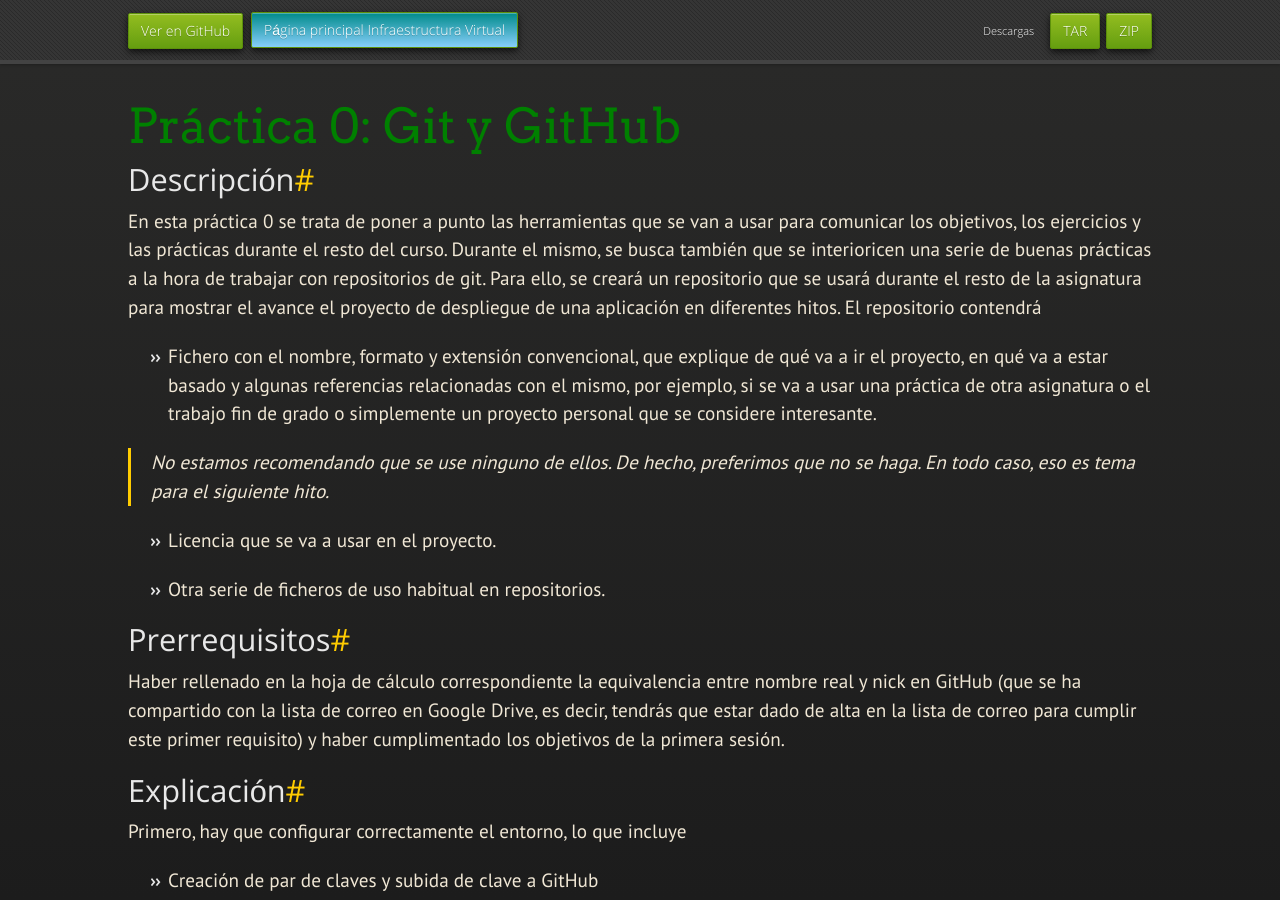
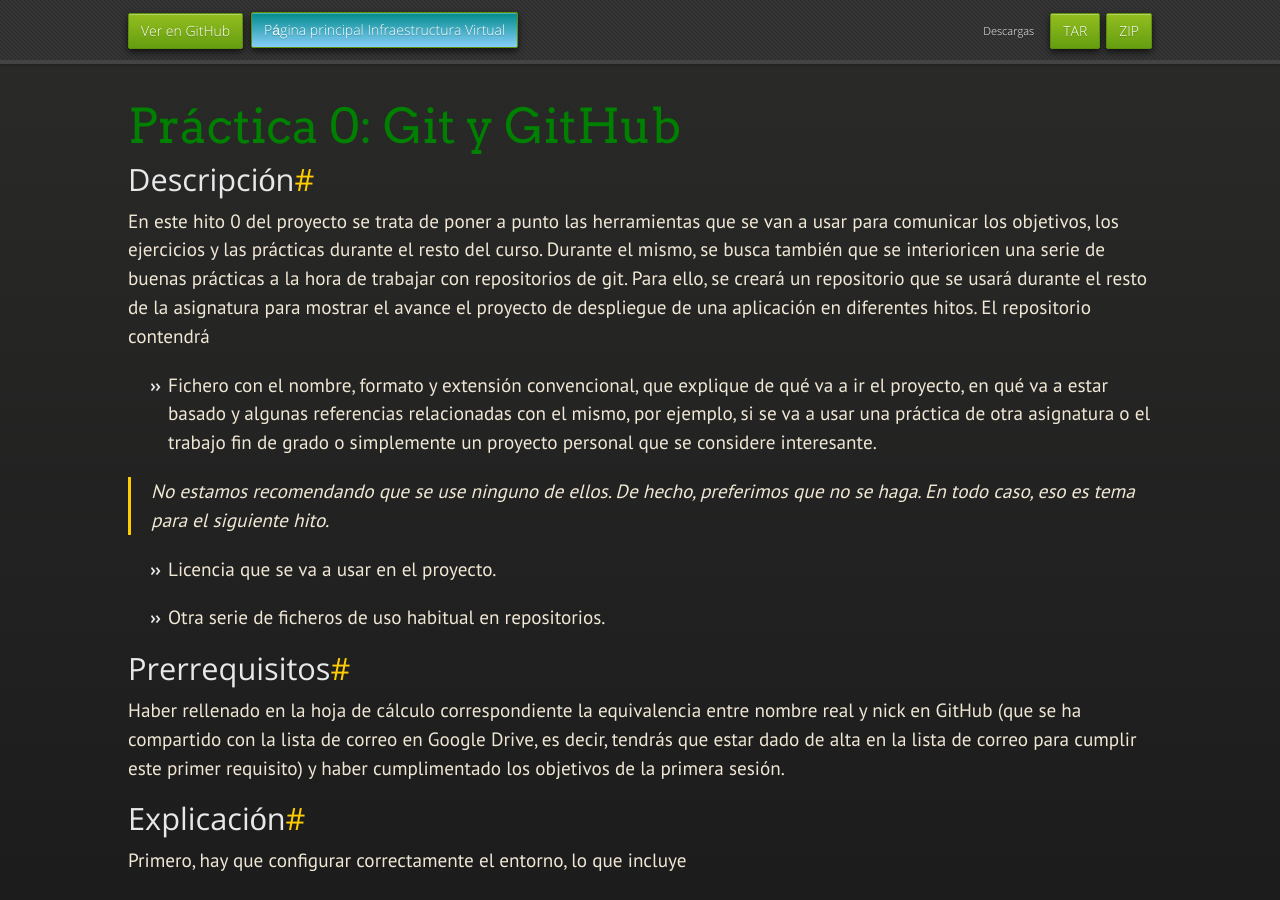
Before and after one commit to JJ/IV, a Jekyll site: the page built from documentos/proyecto/0.Repositorio.md, in a window 1280 px wide and 900 px high. Built offline with Jekyll 4.4.1, drawn with Linux system fonts in a browser that asks for light colours; nearby versions of some CDN libraries; some web fonts are replaced.

Commit message:
Sync documentos/proyecto/0.Repositorio.md de master a gh-pages

```diff
--- a/documentos/proyecto/0.Repositorio.md
+++ b/documentos/proyecto/0.Repositorio.md
@@ -9,7 +9,7 @@
 Descripción
 -----------------
 
-En esta práctica 0 se trata de poner a punto las herramientas que se
+En este hito 0 del proyecto se trata de poner a punto las herramientas que se
 van a usar para comunicar los objetivos, los ejercicios y las
 prácticas durante el resto del curso. Durante el mismo, se busca
 también que se interioricen
@@ -127,7 +127,7 @@
 Entrega de la práctica
 --------------------------------
 Subir los fuentes a GitHub y
-[añadir al fichero de entrega del proyecto el nombre del proyecto, el autor y un enlace al mismo y hacer un **pull request**](https://github.com/JJ/IV16-17/practicas/0).
+[añadir al fichero de entrega del proyecto el nombre del proyecto, el autor y un enlace al mismo y hacer un **pull request**](https://github.com/JJ/IV16-17/practicas/0.md).
 
 Cada proyecto tendrá su *propio repositorio* en GitHub. La documentación se incluirá
 en ficheros Markdown, Textile o algún otro lenguaje de marcas. Esta descripción de la
```
